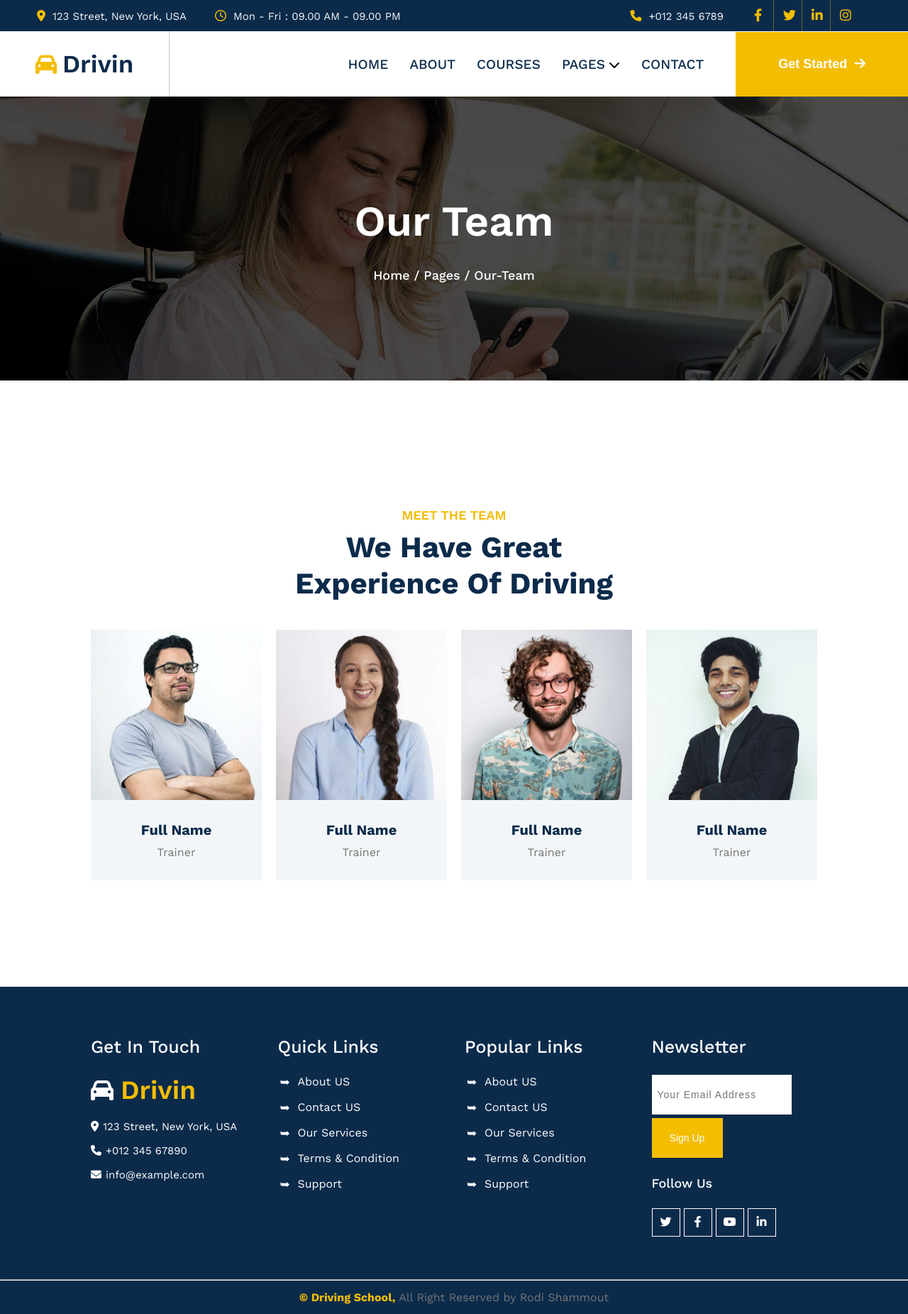
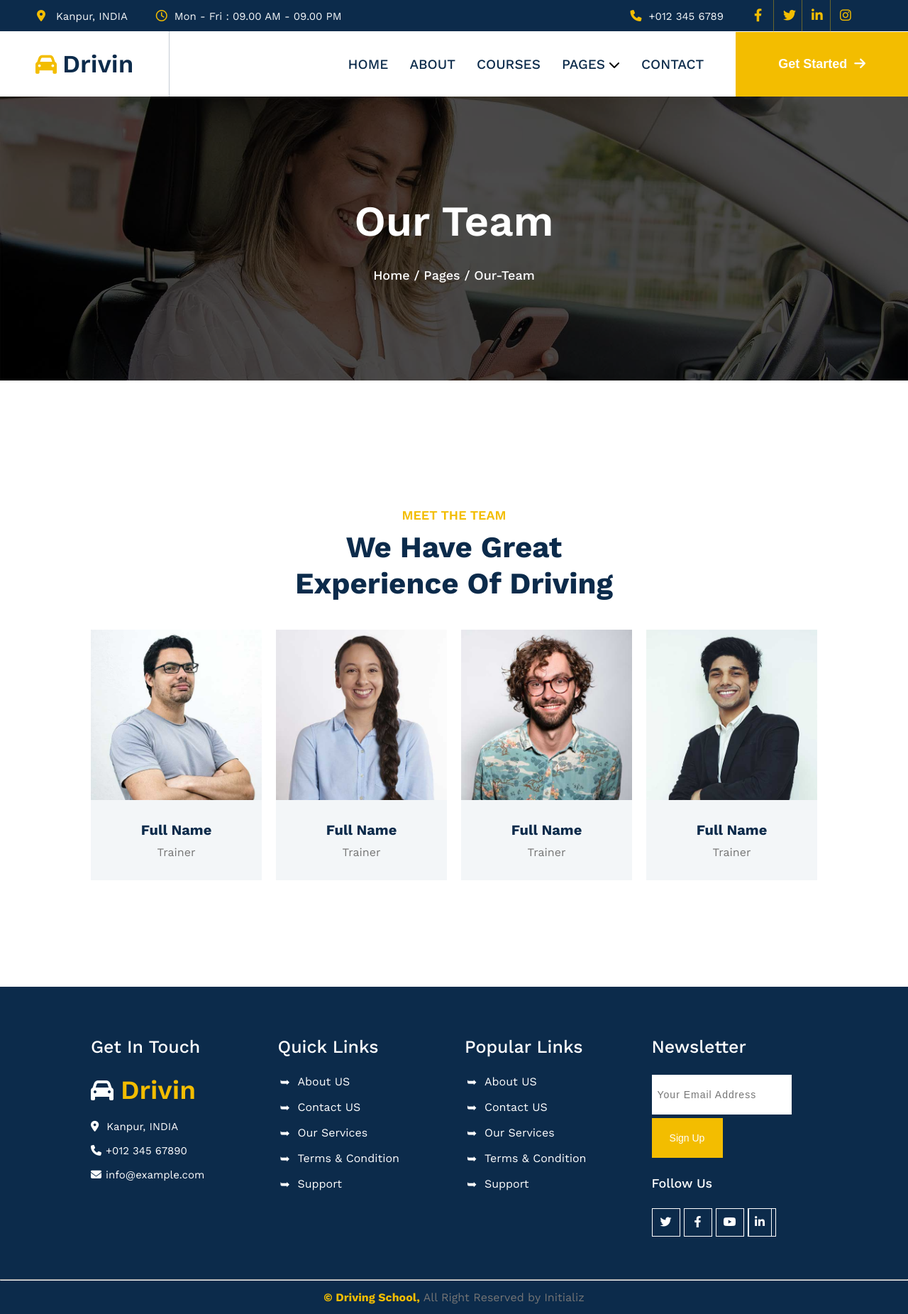
Before and after one commit to samratmanjeet7/Driving-School, a React (Create React App) app: page /our-team in a window 1280 px wide. Shown: the whole page at 71% size. Built offline with nearby package versions, Linux system fonts and the light colour scheme.

Commit message:
first commit

```diff
--- a/src/components/common/footer/Footer.jsx
+++ b/src/components/common/footer/Footer.jsx
@@ -15,7 +15,7 @@ const Footer = () => {
                             </div>
                             <div className="call" >
                                 <i className='fa fa-location-dot'></i>
-                                <span>123 Street, New York, USA</span>
+                                <span> Kanpur, INDIA</span>
                             </div>
                             <div className="call" >
                                 <i className='fa fa-phone'></i>
@@ -55,16 +55,19 @@ const Footer = () => {
                             <h3>Follow Us</h3>
                             <ul className='social'>
                                 <li>
-                                    <a href=""><i className='fab fa-twitter'></i></a>
+                                    <a href="https://initializ.ai"><i className='fab fa-twitter'></i></a>
                                 </li>
                                 <li>
-                                    <a href=""><i className='fab fa-facebook-f'></i></a>
+                                    <a href="https://www.facebook.com/profile.php?id=61556962362662"><i className='fab fa-facebook-f'></i></a>
                                 </li>
                                 <li>
-                                    <a href=""><i className='fab fa-youtube'></i></a>
+                                    <a href="www.youtube.com/@initializAI"><i className='fab fa-youtube'></i></a>
                                 </li>
                                 <li>
-                                    <a href=""><i className='fab fa-linkedin-in'></i></a>
+                                <li>
+    <a href="https://www.linkedin.com/company/initializ/"><i className='fab fa-linkedin-in'></i></a>
+</li>
+
                                 </li>
                             </ul>
                         </div>
@@ -72,7 +75,7 @@ const Footer = () => {
                 </div>
                 <hr/>
                 <div className='reserved'>
-                    <p><strong>&copy; Driving School,</strong> All Right Reserved by Rodi Shammout</p>
+                    <p><strong>&copy; Driving School,</strong> All Right Reserved by Initializ</p>
                 </div>
             </footer>
         </>
--- a/src/components/common/header/Header.jsx
+++ b/src/components/common/header/Header.jsx
@@ -10,7 +10,7 @@ const Header = () => {
                 <div className="top flex">
                     <div className="left">
                         <i className='fa fa-location-dot'></i>
-                        <span className='street'>123 Street, New York, USA</span>
+                        <span className='street'> Kanpur, INDIA</span>
                         <i className='far fa-clock'></i>
                         <span>Mon - Fri : 09.00 AM - 09.00 PM</span>
                     </div>
@@ -21,16 +21,16 @@ const Header = () => {
                         </div>
                         <ul className='flex'>
                             <li>
-                                <a href=""><i className='fab fa-facebook-f'></i></a>
+                                <a href="https://www.facebook.com/profile.php?id=61556962362662"><i className='fab fa-facebook-f'></i></a>
                             </li>
                             <li>
-                                <a href=""><i className='fab fa-twitter'></i></a>
+                                <a href="https://initializ.ai"><i className='fab fa-twitter'></i></a>
                             </li>
                             <li>
-                                <a href=""><i className='fab fa-linkedin-in'></i></a>
+                                <a href="https://initializ.ai"><i className='fab fa-linkedin-in'></i></a>
                             </li>
                             <li>
-                                <a href=""><i className='fab fa-instagram'></i></a>
+                                <a href="https://www.instagram.com/initializ.ai?igsh=YjQxYWdrZ280NDg0"><i className='fab fa-instagram'></i></a>
                             </li>
                         </ul>
                     </div>
```
Also changed, not shown: 1 other file (tests, documents, lock files or other folders).
